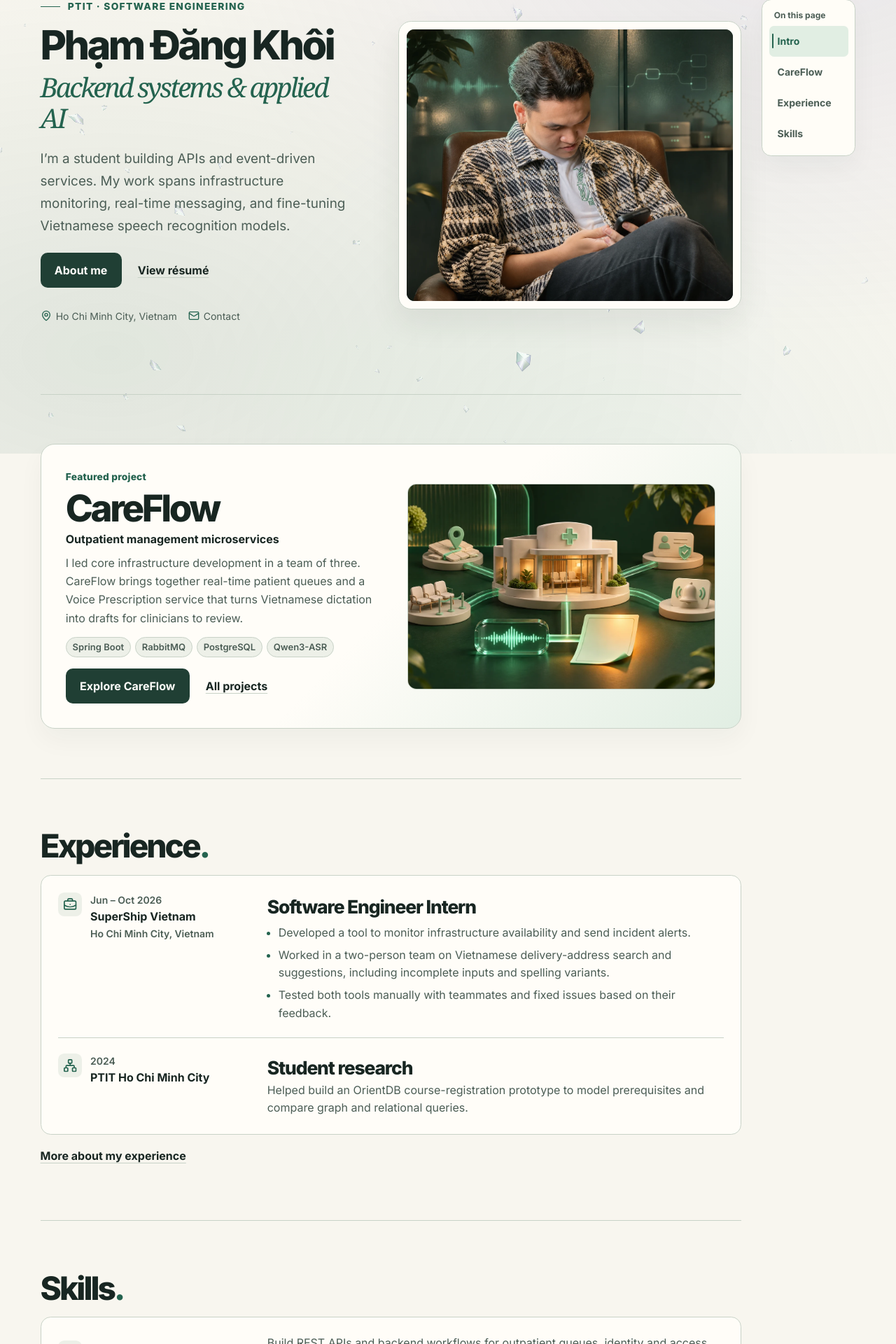
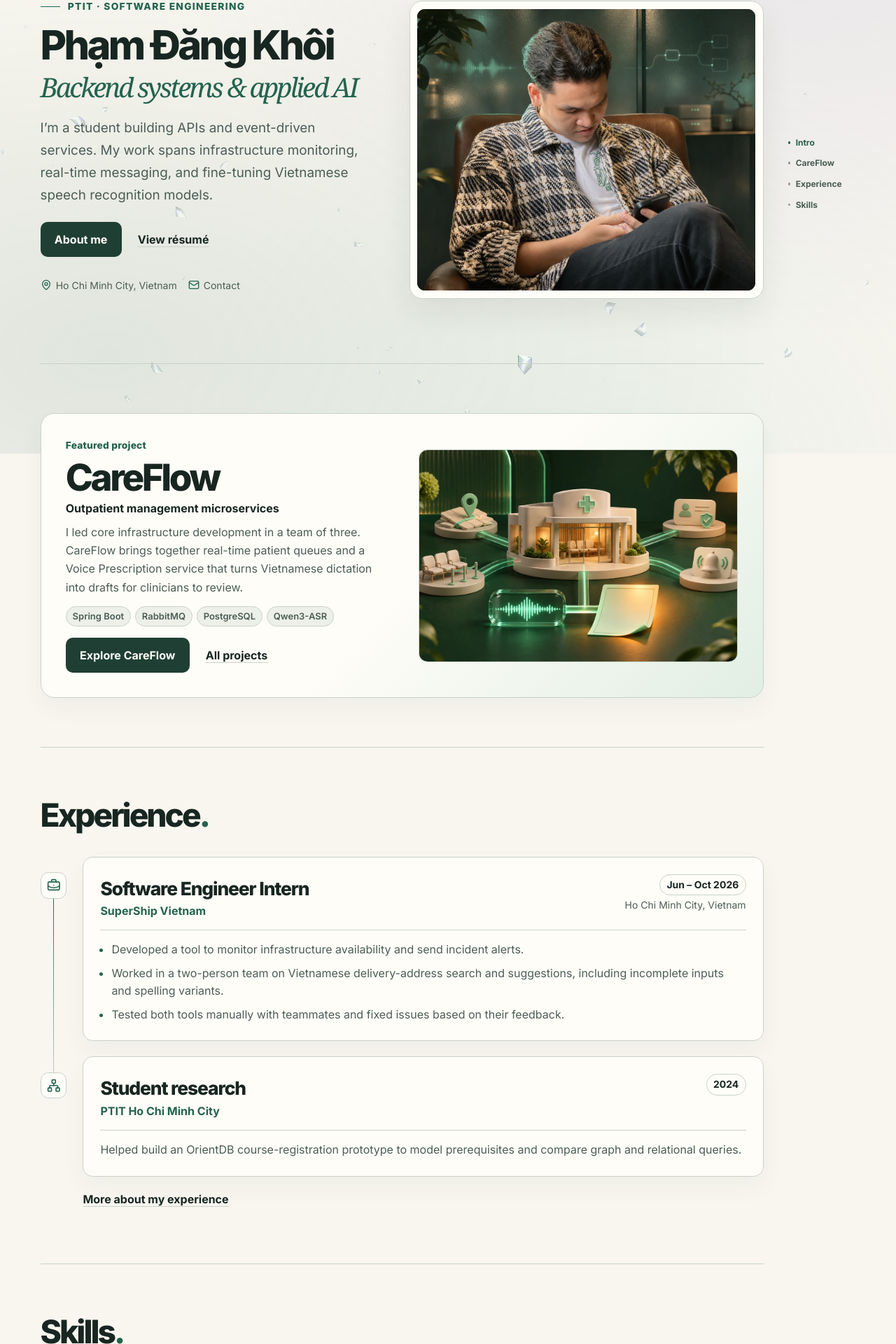
Before and after one commit to dangkhoiii02/portfolio, a Next.js app: page / in a window 1280 px wide. Shown: the part 152-2072 px from the top of the page at 70% size. Built offline with nearby package versions, Linux system fonts and the light colour scheme.

Commit message:
Refine home experience, skills and mini section navigation

```diff
--- a/src/app/globals.css
+++ b/src/app/globals.css
@@ -358,129 +358,193 @@ button, summary { cursor: pointer; }
 .inner-title span, .footer-intro h2 span { color: var(--accent); }
 
 .home-layout {
+  --home-gutter: max(clamp(1.125rem, 4.5vw, 4.5rem), (100% - 86rem) / 2);
   display: grid;
-  width: min(100% - clamp(2.25rem, 9vw, 9rem), 86rem);
-  grid-template-columns: minmax(0, 1fr) 8.4rem;
-  grid-template-areas: "content sections";
+  width: calc(100% - 2 * var(--home-gutter));
+  grid-template-columns: minmax(0, 1fr) 6.4rem;
   gap: clamp(1rem, 2.3vw, 2rem);
   margin-inline: auto;
 }
 
-.home-content { grid-area: content; min-width: 0; }
+.home-content { min-width: 0; }
 .home-content > .shell { width: 100%; }
 
 .home-section-nav {
-  position: sticky;
+  position: fixed;
   z-index: 3;
-  top: 6.75rem;
-  grid-area: sections;
-  min-width: 0;
-  align-self: start;
-  margin-top: clamp(3.25rem, 5.7vw, 5rem);
-  padding: .6rem;
+  top: 50%;
+  inset-inline-end: var(--home-gutter);
+  width: 6.4rem;
+  translate: 0 -50%;
+}
+
+.home-section-nav ul {
+  display: grid;
+  transform-origin: right center;
+  transition: transform .22s ease;
+}
+
+.home-section-nav a {
+  display: flex;
+  min-height: 1.85rem;
+  align-items: center;
+  gap: .45rem;
+  padding-inline: .35rem;
+  border-radius: .25rem;
+  color: var(--muted);
+  font-size: .75rem;
+  font-weight: 620;
+  white-space: nowrap;
+  transition: color .18s ease;
+}
+
+.home-section-nav a::before {
+  flex: none;
+  width: .24rem;
+  height: .24rem;
+  border-radius: 50%;
+  background: currentColor;
+  opacity: .58;
+  content: "";
+}
+
+.home-section-nav a[aria-current] { color: var(--accent); }
+.home-section-nav a[aria-current]::before { opacity: 1; }
+.home-section-nav a:hover, .home-section-nav a:focus-visible { color: var(--ink); }
+
+@media (min-width: 1080px) and (hover: hover) and (prefers-reduced-motion: no-preference) {
+  .home-section-nav:hover ul { transform: scale(1.16); }
+}
+
+.home-credentials .inner-title { margin-bottom: clamp(1.2rem, 2.7vw, 2.15rem); }
+
+.home-experience-list {
+  --experience-gap: clamp(.8rem, 1.8vw, 1.4rem);
+  display: grid;
+  gap: var(--experience-gap);
+}
+
+.home-experience-list > li {
+  position: relative;
+  display: grid;
+  grid-template-columns: 2.35rem minmax(0, 1fr);
+  align-items: start;
+  gap: clamp(.75rem, 2vw, 1.45rem);
+}
+
+.home-experience-list > li:not(:last-child)::before {
+  position: absolute;
+  inset: 2.6rem auto calc(-2.6rem - var(--experience-gap)) 1.17rem;
+  width: 1px;
+  background: linear-gradient(var(--accent), var(--line));
+  content: "";
+}
+
+.home-experience-marker {
+  position: relative;
+  width: 2.35rem;
+  height: 2.35rem;
+  margin-top: 1.4rem;
+  padding: .5rem;
   border: 1px solid var(--line);
-  border-radius: .85rem;
-  background: color-mix(in srgb, var(--surface) 94%, var(--paper));
+  border-radius: .7rem;
+  background: var(--surface);
+  color: var(--accent);
+}
+
+.home-experience-card {
+  border-radius: 1.05rem;
+  background: linear-gradient(125deg, var(--accent-wash), var(--surface) 52%);
   box-shadow: var(--card-shadow);
 }
 
-.home-section-nav > p {
-  padding: .23rem .45rem .35rem;
+.home-experience-card header {
+  display: flex;
+  min-width: 0;
+  justify-content: space-between;
+  align-items: flex-start;
+  gap: .55rem 1.5rem;
+  margin-bottom: .95rem;
+  padding-bottom: .85rem;
+  border-bottom: 1px solid var(--line);
+}
+
+.home-experience-card h3 { margin-top: 0; }
+.home-experience-card .home-organization { color: var(--accent); font-weight: 680; }
+.home-experience-card .home-experience-meta {
+  max-width: 100%;
+  flex: none;
   color: var(--muted);
-  font-size: .75rem;
+  font-size: .875rem;
+  text-align: right;
+}
+
+.home-experience-card .home-experience-date {
+  display: inline-block;
+  margin-bottom: .2rem;
+  padding: .18rem .58rem;
+  border: 1px solid var(--line);
+  border-radius: 2rem;
+  background: var(--surface);
+  color: var(--ink);
   font-weight: 650;
 }
 
-.home-section-nav ul { display: grid; }
+.home-experience-card .timeline-contributions { gap: .48rem; }
+.home-profile-link { margin: .65rem 0 0 clamp(3.1rem, 6vw, 3.8rem); }
 
-.home-section-nav a {
-  position: relative;
-  display: flex;
-  min-height: 2.75rem;
-  align-items: center;
-  padding: .3rem .45rem .3rem .75rem;
-  border-radius: .42rem;
-  color: var(--muted);
-  font-size: .875rem;
-  font-weight: 650;
-  transition: color .18s ease, background-color .18s ease;
+.home-skills-list {
+  display: grid;
+  border-block: 1px solid var(--line);
 }
 
-.home-section-nav a:hover { color: var(--ink); background: var(--tint); }
-
-.home-section-nav a[aria-current] {
-  background: var(--accent-wash);
-  color: var(--accent);
+.home-skills-list > div {
+  display: grid;
+  grid-template-columns: minmax(14rem, .85fr) minmax(0, 1.6fr);
+  align-items: center;
+  gap: clamp(.75rem, 3vw, 2.2rem);
+  padding: clamp(.9rem, 2vw, 1.4rem) clamp(.6rem, 1.6vw, 1.1rem);
+  background: linear-gradient(100deg, var(--surface), transparent 74%);
 }
 
-.home-section-nav a[aria-current]::before {
-  position: absolute;
-  inset: .7rem auto .7rem .28rem;
-  width: 2px;
-  border-radius: 2px;
-  background: currentColor;
-  content: "";
-}
-
-.home-experience-list > li,
-.home-skills-list > div {
-  display: grid;
-  grid-template-columns: minmax(13rem, .8fr) minmax(0, 2fr);
-  gap: clamp(.8rem, 3vw, 2.4rem);
-  padding: clamp(.9rem, 2vw, 1.35rem) 0;
-}
-
-.home-experience-list > :first-child,
-.home-skills-list > :first-child { padding-top: 0; }
-
-.home-experience-list > :last-child,
-.home-skills-list > :last-child { padding-bottom: 0; }
-
-.home-experience-list > li + li,
 .home-skills-list > div + div { border-top: 1px solid var(--line); }
 
-.home-experience-meta, .home-skills-list dt {
+.home-skills-list dt {
   display: flex;
-  align-items: flex-start;
-  gap: .75rem;
+  align-items: center;
+  gap: .8rem;
+  font-weight: 720;
+  line-height: 1.35;
 }
 
 .home-entry-icon {
   box-sizing: content-box;
   flex: none;
   padding: .45rem;
-  border-radius: .55rem;
-  background: var(--tint);
+  border: 1px solid var(--line);
+  border-radius: .6rem;
+  background: var(--accent-wash);
   color: var(--accent);
 }
 
-.home-experience-list h3 { margin-top: 0; }
-.home-experience-list .home-organization { color: var(--ink); font-weight: 700; }
-.home-experience-list .timeline-contributions { margin-top: .55rem; }
-
-.home-skills-list > div { align-items: center; }
-.home-skills-list dt { align-items: center; font-weight: 720; line-height: 1.35; }
 .home-skills-list dd { color: var(--muted); line-height: 1.6; }
-.home-profile-link { margin-top: .5rem; }
 
 @media (max-width: 1079px) {
   .home-layout { display: block; }
   .home-content > section { scroll-margin-top: 3rem; }
 
   .home-section-nav {
+    position: sticky;
     top: calc(4.8rem + 1px);
-    margin: 0;
+    width: auto;
+    translate: none;
     padding: .22rem 0;
-    border-width: 0 0 1px;
-    border-radius: 0;
+    border-bottom: 1px solid var(--line);
     background: var(--paper);
-    box-shadow: none;
   }
 
-  .home-section-nav > p { display: none; }
   .home-section-nav ul { display: flex; justify-content: flex-end; }
-  .home-section-nav a { justify-content: center; padding-inline: clamp(.4rem, 2vw, .85rem); font-size: .8125rem; }
-  .home-section-nav a[aria-current]::before { inset: auto .75rem .25rem; width: auto; height: 2px; }
+  .home-section-nav a { min-height: 2.75rem; gap: .32rem; padding-inline: clamp(.33rem, 1.5vw, .75rem); }
 }
 
 .page-heading {
@@ -1220,7 +1284,14 @@ button, summary { cursor: pointer; }
 }
 
 @media (max-width: 600px) {
-  .home-experience-list > li, .home-skills-list > div { grid-template-columns: minmax(0, 1fr); gap: .6rem; }
+  .home-experience-list > li { grid-template-columns: 1.8rem minmax(0, 1fr); }
+  .home-experience-list > li:not(:last-child)::before { inset-inline-start: .88rem; }
+  .home-experience-marker { width: 1.8rem; height: 1.8rem; padding: .35rem; }
+  .home-experience-card header { flex-wrap: wrap; }
+  .home-experience-card .home-experience-meta { display: flex; flex-wrap: wrap; align-items: baseline; gap: .25rem .55rem; text-align: left; }
+  .home-experience-card .home-experience-date { margin-bottom: 0; }
+  .home-profile-link { margin-inline-start: 2.55rem; }
+  .home-skills-list > div { grid-template-columns: minmax(0, 1fr); gap: .55rem; }
   .about-grid, .footer-inner, .project-grid, .articles-grid { grid-template-columns: minmax(0, 1fr); }
   .about-grid > :last-child { grid-column: auto; }
   .identity-frame { grid-row: 1; }
--- a/src/app/page.tsx
+++ b/src/app/page.tsx
@@ -73,38 +73,42 @@ function CareFlowFeature() {
 
 function HomeExperience() {
   return (
-    <section id="experience" className="shell inner-section" aria-labelledby="home-experience-title">
+    <section id="experience" className="shell inner-section home-credentials" aria-labelledby="home-experience-title">
       <h2 id="home-experience-title" className="inner-title">Experience<span>.</span></h2>
       <Reveal>
-        <ol className="profile-card home-experience-list">
+        <ol className="home-experience-list">
           <li>
-            <div className="home-experience-meta">
-              <BriefcaseBusiness className="home-entry-icon" size={20} aria-hidden="true" />
-              <div>
-                <p className="profile-meta">{internship.period}</p>
-                <p className="home-organization">{internship.company}</p>
-                <p className="profile-meta">{profile.location}</p>
-              </div>
-            </div>
+            <BriefcaseBusiness className="home-experience-marker" size={20} aria-hidden="true" />
+            <article className="profile-card home-experience-card">
+              <header>
                 <div>
                   <h3>{internship.role}</h3>
+                  <p className="home-organization">{internship.company}</p>
+                </div>
+                <div className="home-experience-meta">
+                  <p className="home-experience-date">{internship.period}</p>
+                  <p>{profile.location}</p>
+                </div>
+              </header>
               <ul className="timeline-contributions">
                 {internship.contributions.map(contribution => <li key={contribution}>{contribution}</li>)}
               </ul>
-            </div>
+            </article>
           </li>
           <li>
-            <div className="home-experience-meta">
-              <Network className="home-entry-icon" size={20} aria-hidden="true" />
+            <Network className="home-experience-marker" size={20} aria-hidden="true" />
+            <article className="profile-card home-experience-card">
+              <header>
                 <div>
-                <p className="profile-meta">{studentResearch.period}</p>
+                  <h3>{studentResearch.title}</h3>
                   <p className="home-organization">{studentResearch.organization}</p>
                 </div>
+                <div className="home-experience-meta">
+                  <p className="home-experience-date">{studentResearch.period}</p>
                 </div>
-            <div>
-              <h3>{studentResearch.title}</h3>
+              </header>
               <p>{studentResearch.contribution}</p>
-            </div>
+            </article>
           </li>
         </ol>
       </Reveal>
@@ -115,10 +119,10 @@ function HomeExperience() {
 
 function HomeSkills() {
   return (
-    <section id="skills" className="shell inner-section" aria-labelledby="home-skills-title">
+    <section id="skills" className="shell inner-section home-credentials" aria-labelledby="home-skills-title">
       <h2 id="home-skills-title" className="inner-title">Skills<span>.</span></h2>
       <Reveal>
-        <dl className="profile-card home-skills-list">
+        <dl className="home-skills-list">
           {skills.map(({ title, icon: Icon, detail }) => (
             <div key={title}>
               <dt><Icon className="home-entry-icon" size={20} aria-hidden="true" /> {title}</dt>
--- a/src/components/HomeSectionNav.tsx
+++ b/src/components/HomeSectionNav.tsx
@@ -52,10 +52,11 @@ export default function HomeSectionNav() {
 
   return (
     <nav className="home-section-nav" aria-label="On this page">
-      <p aria-hidden="true">On this page</p>
       <ul>
         {sections.map(({ id, label }) => (
-          <li key={id}><a href={`#${id}`} aria-current={active === id ? "location" : undefined}>{label}</a></li>
+          <li key={id}>
+            <a href={`#${id}`} aria-current={active === id ? "location" : undefined}>{label}</a>
+          </li>
         ))}
       </ul>
     </nav>
```
Lines whose indentation alone changed are shown as unchanged.
